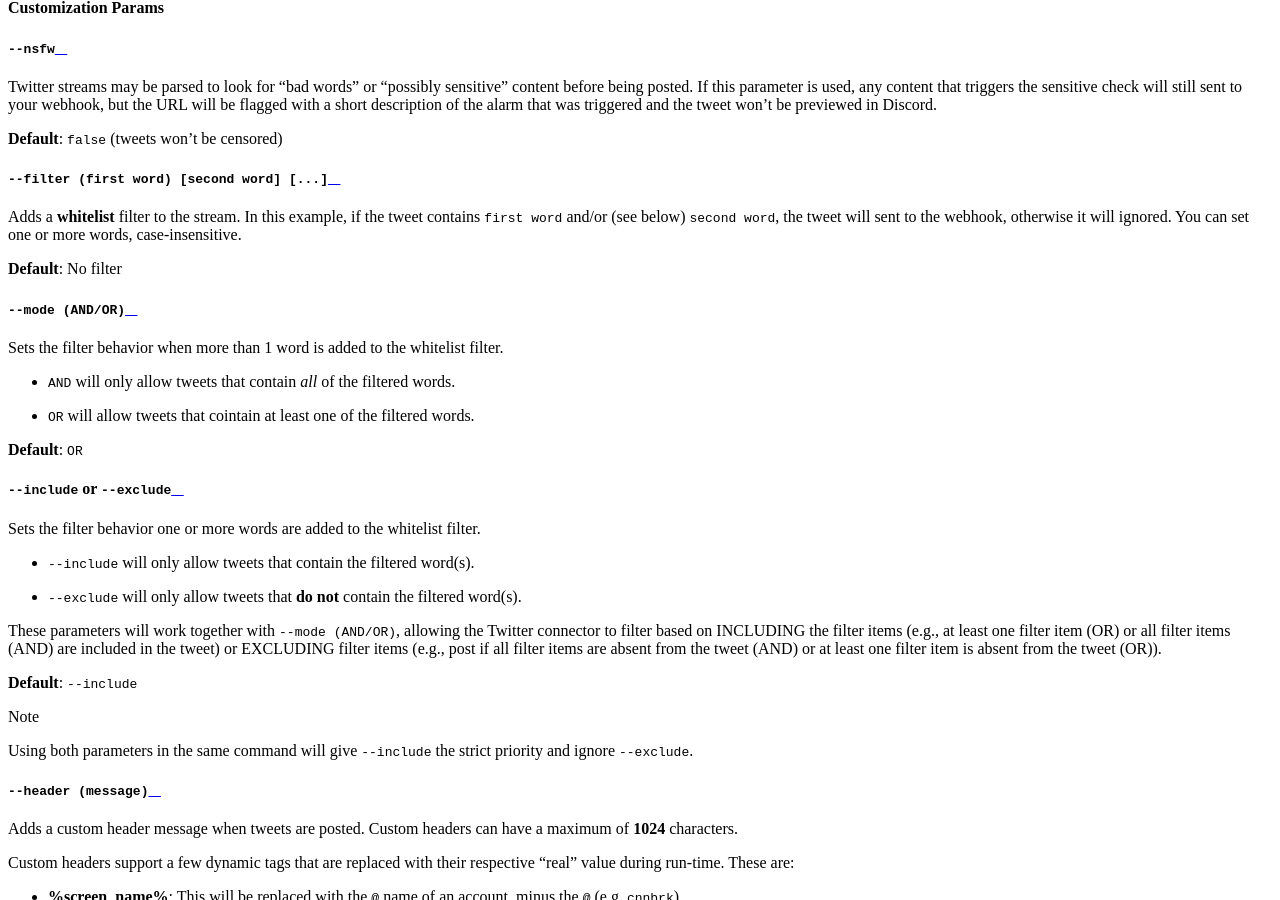
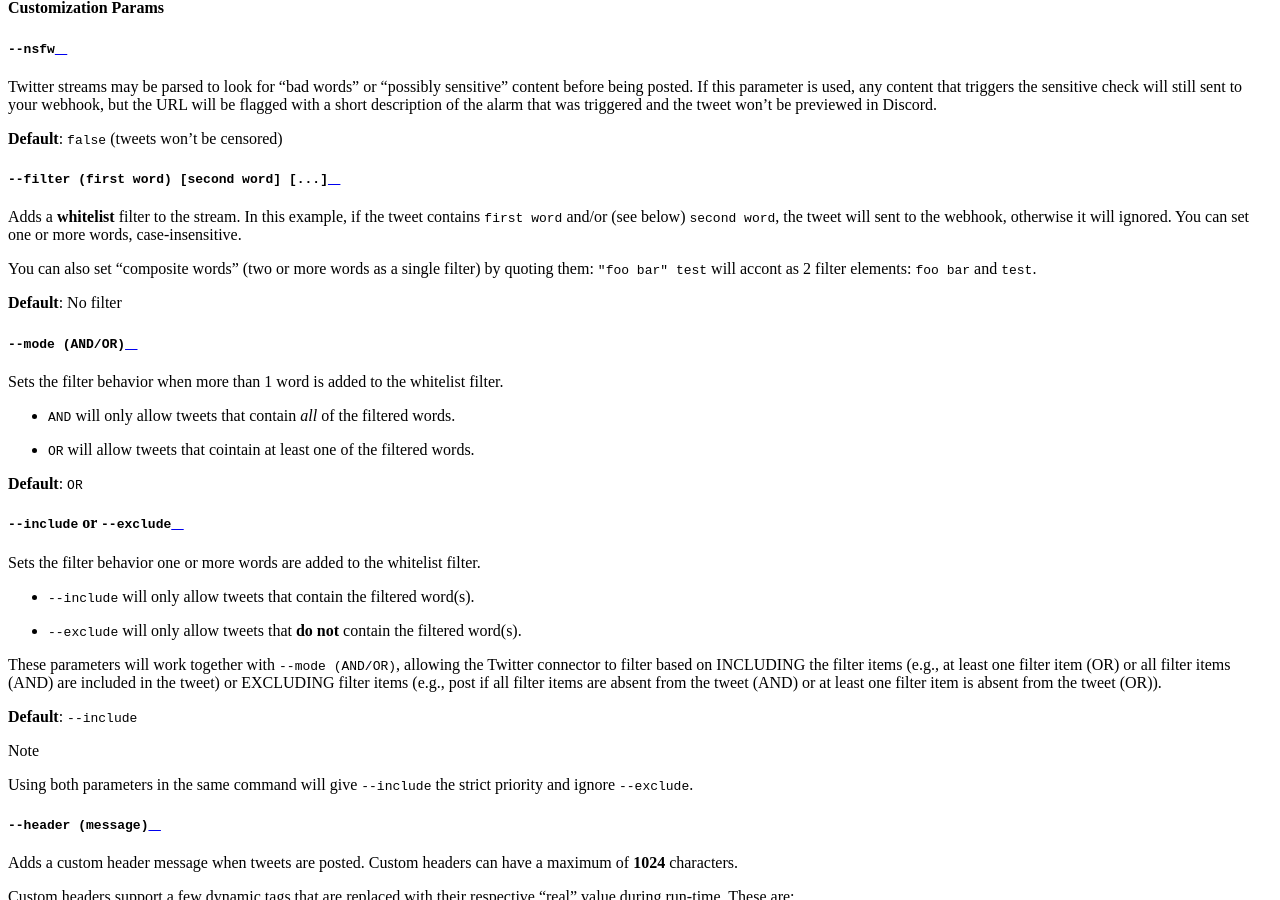
Before and after one commit to cycloptux/GiselleBot-Documentation, a Sphinx documentation site: the page built from docs/source/social_networks/twitter.rst, in a window 1280 px wide and 900 px high, scrolled down 1747 px. Built offline with Sphinx 7.4.7 and the Read the Docs theme 2.0.0, drawn with Linux system fonts in a browser that asks for light colours.

Commit message:
New change to filter words in Twitter module.

```diff
--- a/docs/source/social_networks/twitter.rst
+++ b/docs/source/social_networks/twitter.rst
@@ -42,6 +42,8 @@ Twitter streams may be parsed to look for "bad words" or "possibly sensitive" co
 """""""""""""""""""""""""""""""""""""""""""""
 
 Adds a **whitelist** filter to the stream. In this example, if the tweet contains ``first word`` and/or (see below) ``second word``, the tweet will sent to the webhook, otherwise it will ignored. You can set one or more words, case-insensitive.
+
+You can also set "composite words" (two or more words as a single filter) by quoting them: ``"foo bar" test`` will accont as 2 filter elements: ``foo bar`` and ``test``.
 
 **Default**: No filter
 
```
